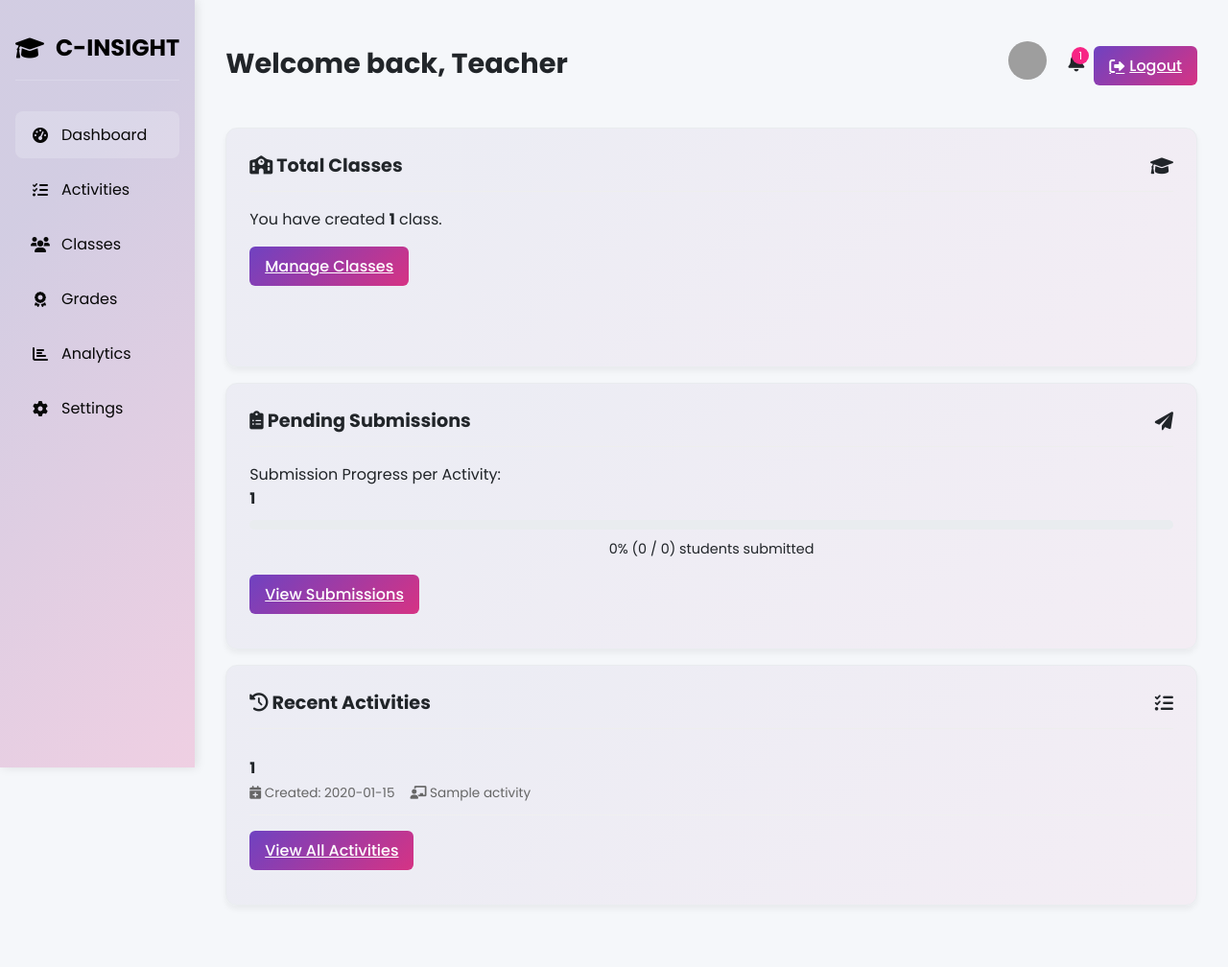
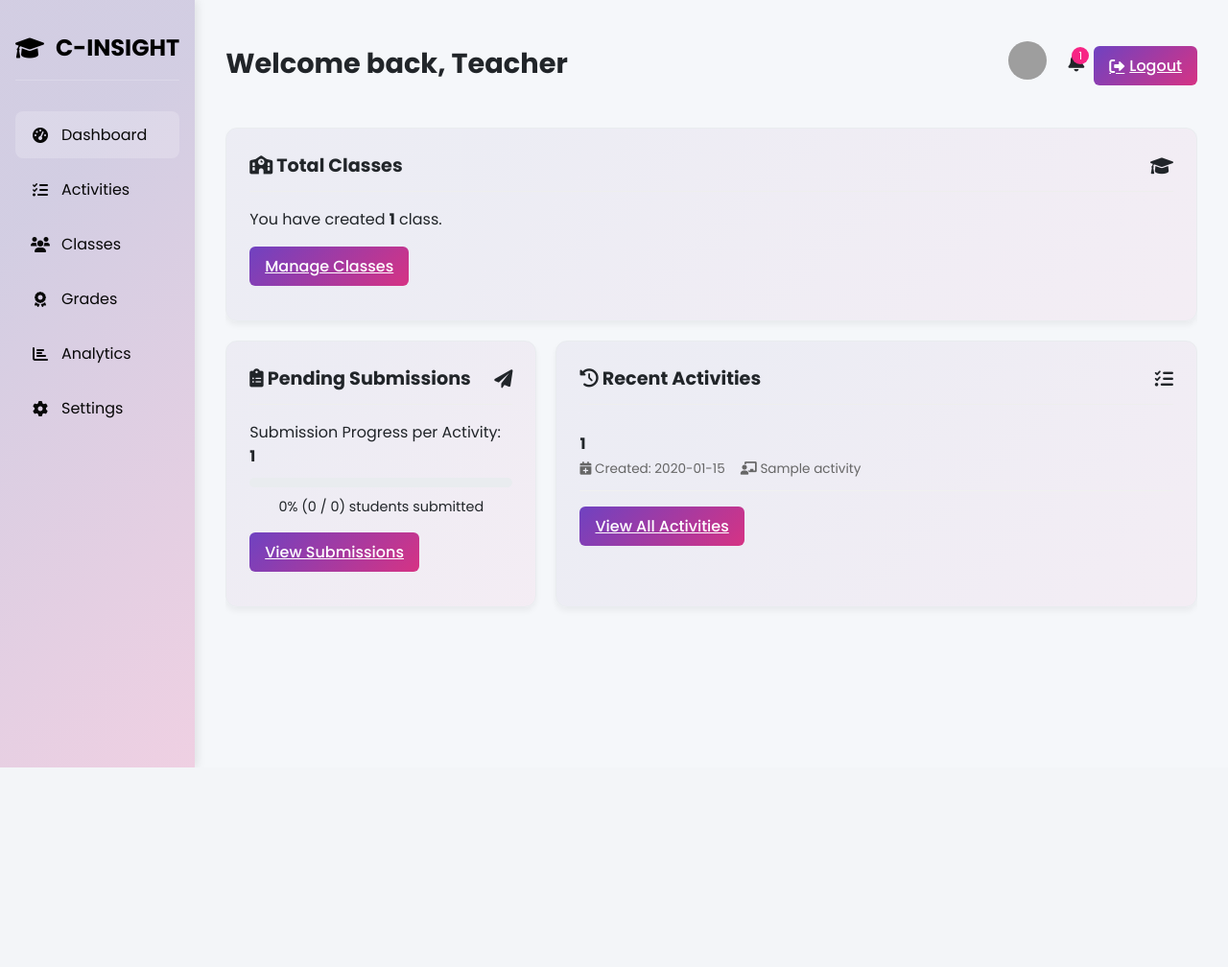
Before and after one commit to Zeninso/c-insight, a Flask app: template app/templates/teacher_dashboard.html in a window 1280 px wide. Shown: the whole page at 96% size. After the commit the page ends 800 px from the top, so only its background shows below. Run offline with Flask 3, Linux system fonts and the light colour scheme; the template is opened without the code that fills it: most values are stand-ins (such as "Sample title", 1, 10 or a date in 2020); some libraries are stand-ins or nearby versions; grey boxes are pictures that could not be loaded.

Commit message:
I IMPROVE THE HEADER AND FIXED IT

```diff
--- a/app/static/css/teacher_Dashboard.css
+++ b/app/static/css/teacher_Dashboard.css
@@ -80,13 +80,18 @@
 
         .main-content {
             padding: 2rem;
+            display: flex;
+            flex-direction: column;
+            height: 100vh;
+            box-sizing: border-box;
         }
 
         .header {
             display: flex;
             justify-content: space-between;
             align-items: center;
-            margin-bottom: 2rem;
+            margin-bottom: 1rem;
+            flex-shrink: 0;
         }
 
         .header h1 {
@@ -112,6 +117,17 @@
             flex-wrap: wrap;
             gap: 1.5rem;
             margin-bottom: 2rem;
+        }
+
+        .content-section {
+            flex: 1 1 auto;
+            overflow-y: auto;
+            scrollbar-width: none; /* Firefox */
+            -ms-overflow-style: none;  /* IE and Edge */
+        }
+
+        .content-section::-webkit-scrollbar {
+            display: none; /* Chrome, Safari, Opera */
         }
 
         .card {
--- a/app/templates/student_progress.html
+++ b/app/templates/student_progress.html
@@ -129,12 +129,6 @@
                             </div>
                         </div>
 
-                        {% if activity.total_score is not none %}
-                        <div class="total-score">
-                            <div class="score-label">Total Score</div>
-                            <div class="score-value">{{ activity.total_score|round(1) }}%</div>
-                        </div>
-                        {% endif %}
                         {% endif %}
                     </div>
                     {% endfor %}
--- a/app/templates/teacher_analytics.html
+++ b/app/templates/teacher_analytics.html
@@ -76,6 +76,8 @@
                 </div>
             </div>
 
+            <!-- Content Section -->
+            <div class="content-section">
                 <!-- Modernized Filter section -->
                 <div class="filter-section" style="margin-bottom: 20px; padding: 20px; background: linear-gradient(135deg, rgba(72, 40, 133, 0.05) 25%, rgba(214, 51, 132, 0.05) 100%); border-radius: 12px; box-shadow: 0 4px 6px rgba(0, 0, 0, 0.1); color: rgb(27, 27, 27);">
                     <form method="get" action="{{ url_for('teacher.teacherAnalytics') }}" class="filter-form" style="display: flex; flex-wrap: wrap; gap: 20px; align-items: center;">
@@ -152,6 +154,7 @@
                         <p>Create classes and activities to start tracking student progress.</p>
                     </div>
                 {% endif %}
+                </div>
             </div>
         </div>
     </div>
--- a/app/templates/teacher_dashboard.html
+++ b/app/templates/teacher_dashboard.html
@@ -1,3 +1,4 @@
+
 <!DOCTYPE html>
 <html lang="en">
 <head>
@@ -35,6 +36,26 @@
         }
         .progress-fill {
             width: var(--progress-width, 0%);
+        }
+        .parent {
+            display: grid;
+            grid-template-columns: repeat(3, 1fr);
+            grid-template-rows: auto auto;
+            gap: 20px;
+        }
+
+        .div1 {
+            grid-column: span 3;
+        }
+
+        .div2 {
+            grid-column: span 1;
+            grid-row: 2;
+        }
+
+        .div3 {
+            grid-column: span 2;
+            grid-row: 2;
         }
     </style>
 
@@ -81,11 +102,11 @@
                     </div>
                 </div>
             </div>
-
+            <div class="content-section">
             <!-- Dashboard Content -->
-            <div class="grid-container">
+            <div class="grid-container parent">
                 <!-- Total Classes Card -->
-                <div class="card">
+                <div class="card div1">
                     <div class="card-header">
                         <h3><i class="fas fa-school"></i> Total Classes</h3>
                         <i class="fas fa-graduation-cap"></i>
@@ -95,7 +116,7 @@
                 </div>
 
                 <!-- Pending Submissions Card -->
-                <div class="card">
+                <div class="card div2">
                     <div class="card-header">
                         <h3><i class="fas fa-clipboard-list"></i> Pending Submissions</h3>
                         <i class="fas fa-paper-plane"></i>
@@ -121,7 +142,7 @@
                 </div>
 
                 <!-- Recent Activities Card -->
-                <div class="card">
+                <div class="card div3">
                     <div class="card-header">
                         <h3><i class="fas fa-history"></i> Recent Activities</h3>
                         <i class="fas fa-tasks"></i>
@@ -143,6 +164,7 @@
                     {% endif %}
                     <a href="{{ url_for('teacher.teacherActivities') }}" class="btn btn-gradient">View All Activities</a>
                 </div>
+            </div>
             </div>
 
         </div>
```
Also changed, not shown: app/templates/teacher_activities.html (+5 -2 lines). Lines whose indentation alone changed are shown as unchanged.
